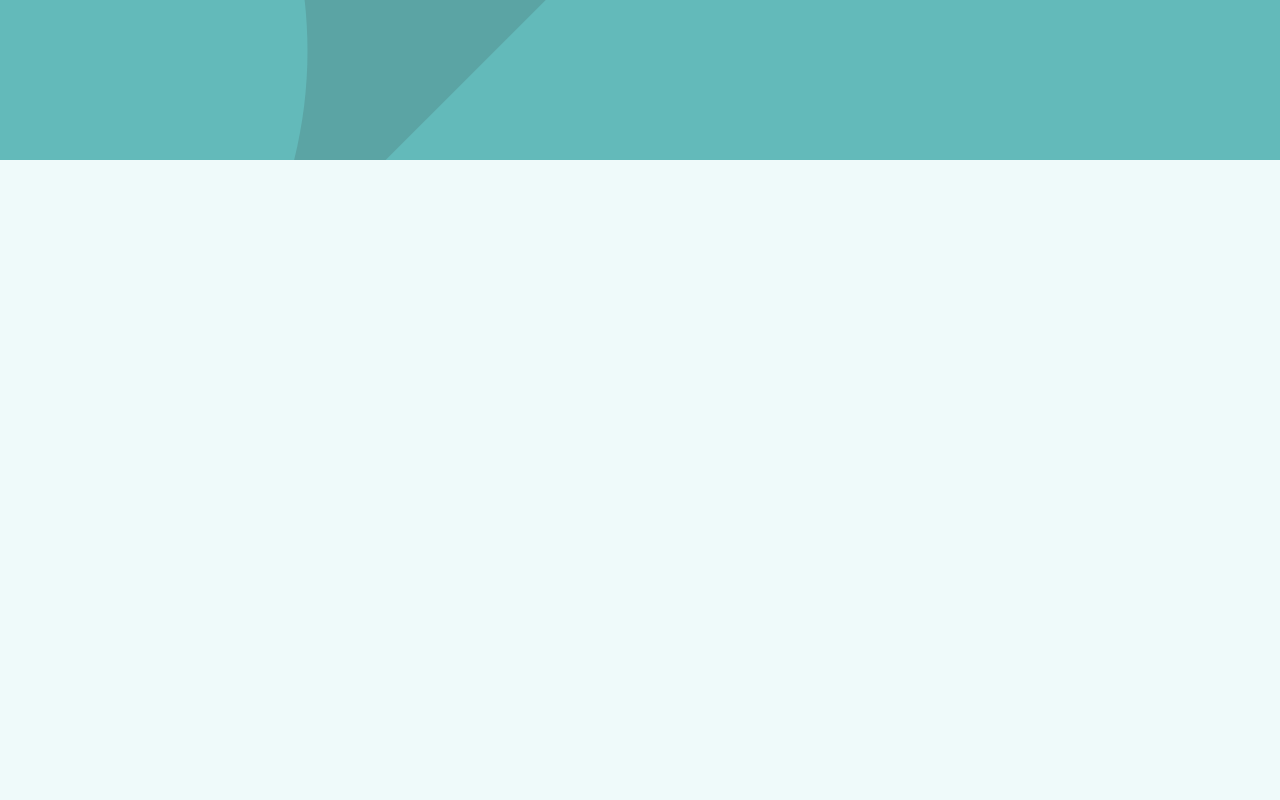
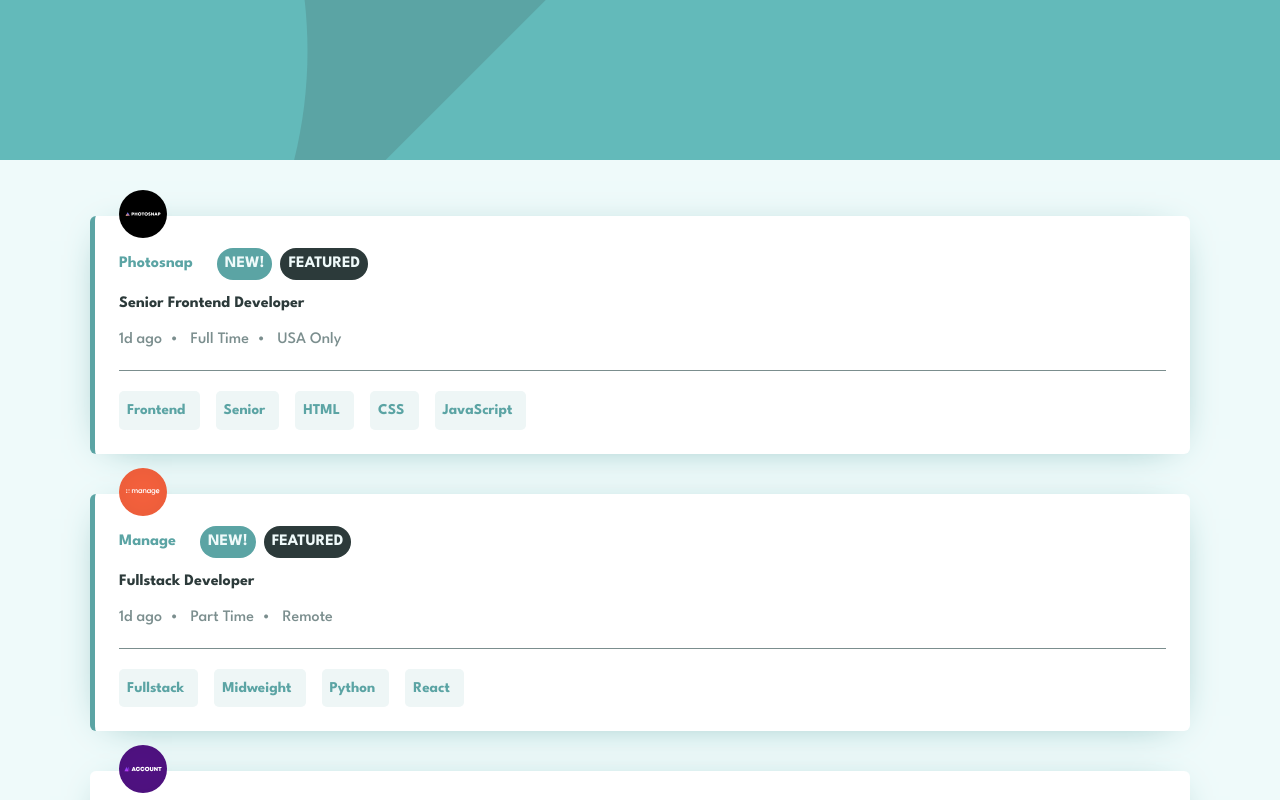
Before and after one commit to D-KILLJOY/static-job-listing-react, a React (Vite) app: page / in a window 1280 px wide. Shown: the top 800 px of the page. Built offline with nearby package versions, Linux system fonts and the light colour scheme.

Commit message:
Fixed and optimized layout

```diff
--- a/src/App.tsx
+++ b/src/App.tsx
@@ -31,7 +31,7 @@
         );
 
         setFilteredJobs(filtered);
-    }, [filters]);
+    }, [filters, allJobs]);
 
     function removeFilter(value: string) {
         setFilters(filters.filter((item) => item !== value));
@@ -41,20 +41,18 @@
         setFilters((prev) => (prev.includes(value) ? prev : [...prev, value]));
     }
 
-    console.log(jobs);
-
     return (
         <>
-            <header className="bg-[url(../public/images/bg-header-mobile.svg)] bg-center bg-cover h-40 w-full bg-c-green-400 "></header>
+            <header className="bg-[url(../public/images/bg-header-mobile.svg)] bg-center bg-cover w-full bg-c-green-400 h-40"></header>
 
-            <main className="bg-c-green-50 items-center py-8 min-h-screen">
+            <main className="bg-c-green-50 flow-root pt-8">
                 <div
-                    className={`rounded-md min-h-14 relative -top-15 -mb-9 py-5 ps-5 pe-7 bg-white flex items-center justify-between gap-5 w-9/10 mx-auto max-w-275 shadow-c-shadow ${filters.length < 1 ? "opacity-0" : "opacity-100"}`}
+                    className={`rounded-md min-h-14 relative -mt-18 mb-7 py-5 ps-5 pe-7 bg-white flex items-center justify-between gap-5 w-9/10 mx-auto max-w-275 shadow-c-shadow ${filters.length < 1 ? "opacity-0 hidden" : "opacity-100 "}`}
                 >
-                    <ul className="flex gap-4 flex-wrap ">
+                    <ul className="flex gap-4 flex-wrap">
                         {filters.map((filt) => (
                             <li
-                                className="flex bg-c-green-50 items-center "
+                                className="flex bg-c-green-50 items-center"
                                 key={filt}
                             >
                                 <p className="py-1.75 ps-1.75 pe-3.5 text-c-green-400 font-bold text-[0.9375rem] rounded-l-[0.3125rem] leading-0">
@@ -80,10 +78,11 @@
                 </div>
 
                 <section>
-                    <ul className="py-4 flex flex-col w-full items-center gap-9.5 p-6">
+                    <ul className="flex flex-col w-full items-center gap-10 p-6">
                         {filteredJobs.map((job) => (
                             <li
-                                className={`${job.featured ? "border-l-5 border-l-c-green-400" : ""} rounded-md min-h-14 relative pt-8 px-6 pb-6 bg-white flex flex-col  gap-5 w-full max-w-275 shadow-c-shadow `}
+                                key={job.company}
+                                className={` border-l-5  ${job.featured ? "border-l-c-green-400" : "border-l-white"} rounded-md min-h-14 relative pt-8 px-6 pb-6 bg-white flex flex-col  gap-5 w-full max-w-275 shadow-c-shadow `}
                             >
                                 <div>
                                     <div className="w-12 h-12 absolute -top-6.5">
@@ -124,14 +123,14 @@
                                 </div>
                                 <div className="flex flex-wrap gap-4">
                                     <span
-                                        className="py-2 ps-2 pe-3.5 text-c-green-400 font-bold text-[0.9375rem] rounded-[0.3125rem]  bg-c-green-150 hover:text-c-green-50 hover:bg-c-green-400"
+                                        className="py-2 ps-2 pe-3.5 text-c-green-400 font-bold text-[0.9375rem] rounded-[0.3125rem]  bg-c-green-150 hover:text-c-green-50 hover:bg-c-green-400 cursor-pointer"
                                         onClick={() => addFilter(job.role)}
                                     >
                                         {job.role}
                                     </span>
 
                                     <span
-                                        className="py-2 ps-2 pe-3.5 text-c-green-400 font-bold text-[0.9375rem] rounded-[0.3125rem]  bg-c-green-150 hover:text-c-green-50 hover:bg-c-green-400"
+                                        className="py-2 ps-2 pe-3.5 text-c-green-400 font-bold text-[0.9375rem] rounded-[0.3125rem]  bg-c-green-150 hover:text-c-green-50 hover:bg-c-green-400 cursor-pointer"
                                         onClick={() => addFilter(job.level)}
                                     >
                                         {job.level}
@@ -139,7 +138,8 @@
 
                                     {job.languages.map((lang: string) => (
                                         <span
-                                            className="py-2 ps-2 pe-3.5 text-c-green-400 font-bold text-[0.9375rem] rounded-[0.3125rem]  bg-c-green-150 hover:text-c-green-50 hover:bg-c-green-400"
+                                            key={lang}
+                                            className="py-2 ps-2 pe-3.5 text-c-green-400 font-bold text-[0.9375rem] rounded-[0.3125rem]  bg-c-green-150 hover:text-c-green-50 hover:bg-c-green-400 cursor-pointer"
                                             onClick={() => addFilter(lang)}
                                         >
                                             {lang}
@@ -148,7 +148,8 @@
 
                                     {job.tools.map((tool: string) => (
                                         <span
-                                            className="py-2 ps-2 pe-3.5 text-c-green-400 font-bold text-[0.9375rem] rounded-[0.3125rem]  bg-c-green-150 hover:text-c-green-50 hover:bg-c-green-400"
+                                            key={tool}
+                                            className="py-2 ps-2 pe-3.5 text-c-green-400 font-bold text-[0.9375rem] rounded-[0.3125rem]  bg-c-green-150 hover:text-c-green-50 hover:bg-c-green-400 cursor-pointer"
                                             onClick={() => addFilter(tool)}
                                         >
                                             {tool}
```
